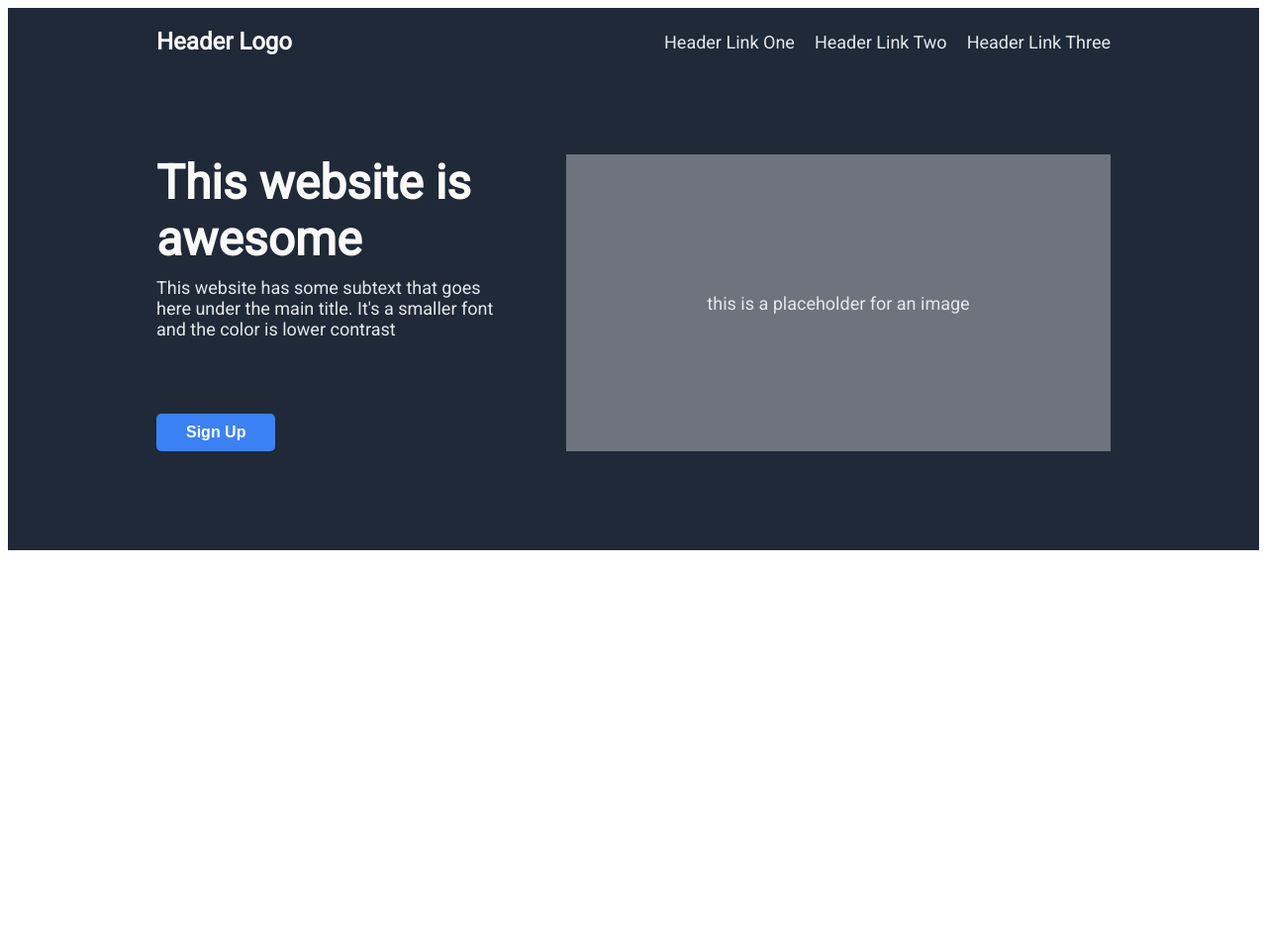
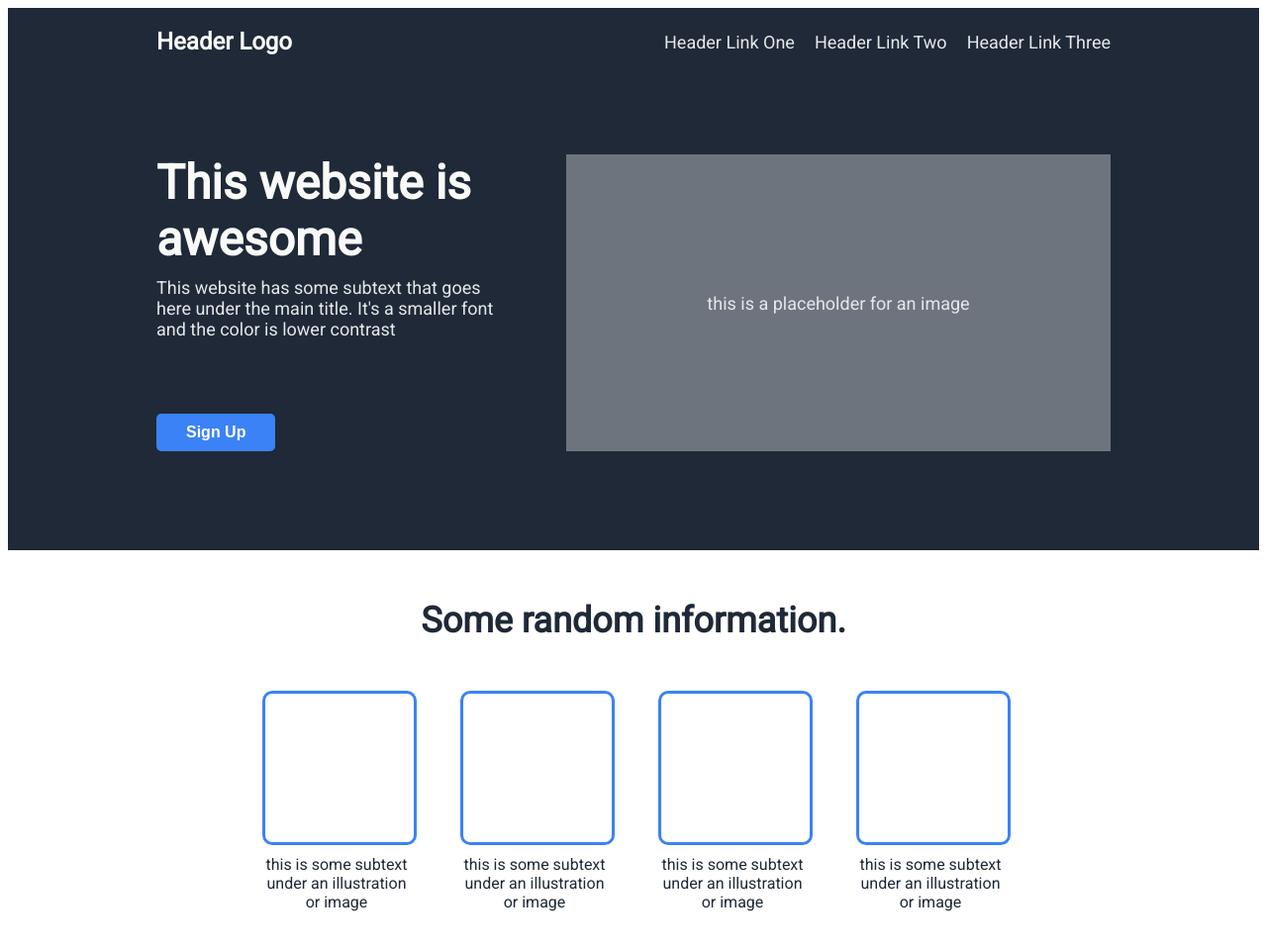
Before and after one commit to TheA3ther/odin-landing-page, a plain HTML site: page index.html in a window 1280 px wide. Shown: the whole page at 99% size. Before the commit the page ends 800 px from the top, so only its background shows below. Drawn offline with Linux system fonts and the light colour scheme.

Commit message:
Finish css for section two

```diff
--- a/index.html
+++ b/index.html
@@ -47,11 +47,26 @@
 
         <!-- Section 2 -->
         <div class="container two">
-            <div class="container">
-
+            <div class="container title">
+                Some random information.
             </div>
-            <div class="container">
-
+            <div class="container illustration-box">
+                <div class="container illustration">
+                    <div class="illustration-image"></div>
+                    <div class="illustration-text">this is some subtext under an illustration or image</div>
+                </div>
+                <div class="container illustration">
+                    <div class="illustration-image"></div>
+                    <div class="illustration-text">this is some subtext under an illustration or image</div>
+                </div>
+                <div class="container illustration">
+                    <div class="illustration-image"></div>
+                    <div class="illustration-text">this is some subtext under an illustration or image</div>
+                </div>
+                <div class="container illustration">
+                    <div class="illustration-image"></div>
+                    <div class="illustration-text">this is some subtext under an illustration or image</div>
+                </div>
             </div>
         </div>
 
@@ -65,7 +80,7 @@
             </div>
         </div>
 
-        <!-- Section 3 -->
+        <!-- Section 4 -->
         <div class="container four">
             <div class="container">
 
--- a/style.css
+++ b/style.css
@@ -99,3 +99,45 @@ li {
     height: 300px;
     flex: 0 0 auto;
 }
+
+/* css for section 2 */
+
+.container.two {
+    padding-bottom: 100px;
+    flex-direction: column;
+    align-items: center;
+}
+
+.two .title {
+    font-size: 36px;
+    font-weight: 800;
+    color: #1F2937;
+    margin: 50px 0;
+}
+
+.two .illustration-box {
+    justify-content: center;
+    flex-wrap: wrap;
+    gap: 50px;
+}
+
+.two .illustration {
+    flex-direction: column;
+    width: 150px;
+    flex: none;
+    justify-content: center;
+    gap: 10px;
+}
+
+.two .illustration-image {
+    width: 150px;
+    height: 150px;
+    border: 3px solid;
+    border-color: rgba(59,130,246,255);
+    border-radius: 10px;
+}
+
+.two .illustration-text {
+    color: #1F2937;
+    text-align: center;
+}
```
